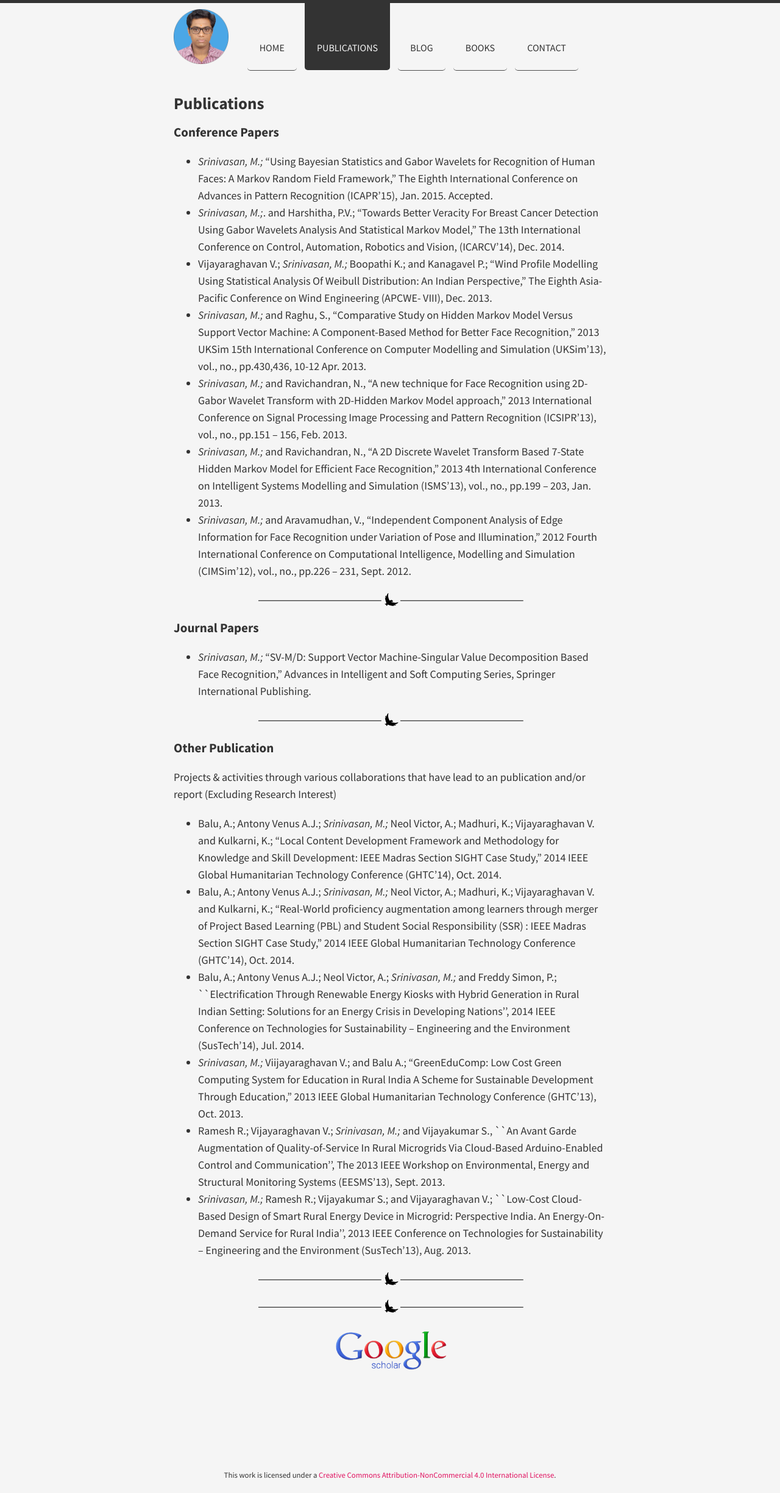
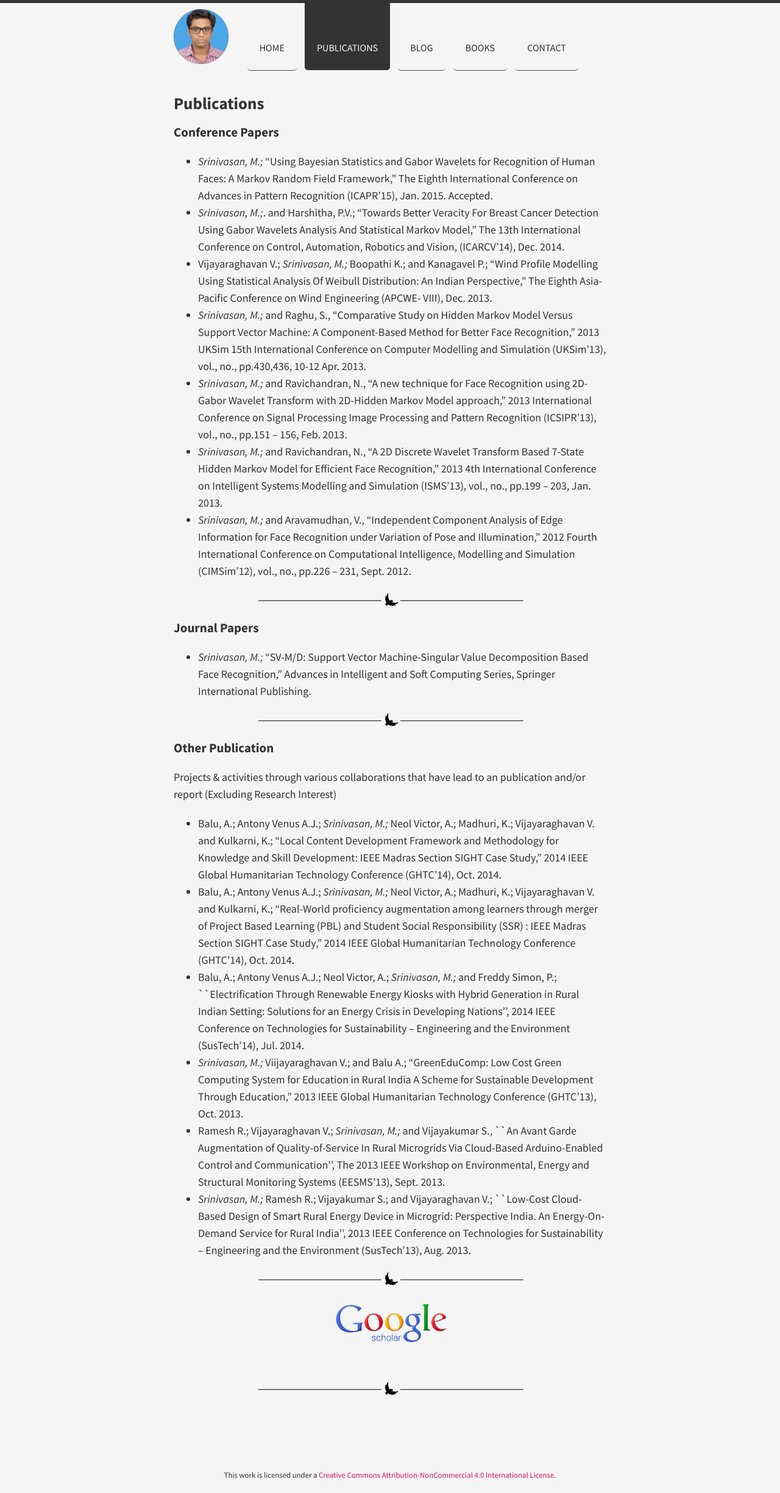
Before and after one commit to forkmsrini/forkmsrini.github.io-master, a Jekyll site: the page built from publications/index.md, in a window 1280 px wide. Shown: the whole page at 61% size. Built offline with Jekyll 4.4.1, drawn with Linux system fonts in a browser that asks for light colours; nearby versions of some CDN libraries; Markdown is read by kramdown in place of the engine named in the settings.

Commit message:
Update index.md

```diff
--- a/publications/index.md
+++ b/publications/index.md
@@ -36,7 +36,6 @@
 <div align="center">
 <table text-align="center">
 <tr>
-<td><a href='http://scholar.google.co.in/citations?user=MahZ6toAAAAJ&hl=en'><img src='/public/images/GoogleScholar.png' width='200' border='0'></a></td><hr/>
-</tr>
-</table>
-</div>
+<td><a href='http://scholar.google.co.in/citations?user=MahZ6toAAAAJ&hl=en'><img src='/public/images/GoogleScholar.png' width='200' border='0'></a></td>
+</tr></table></div>
+<hr/>
```
